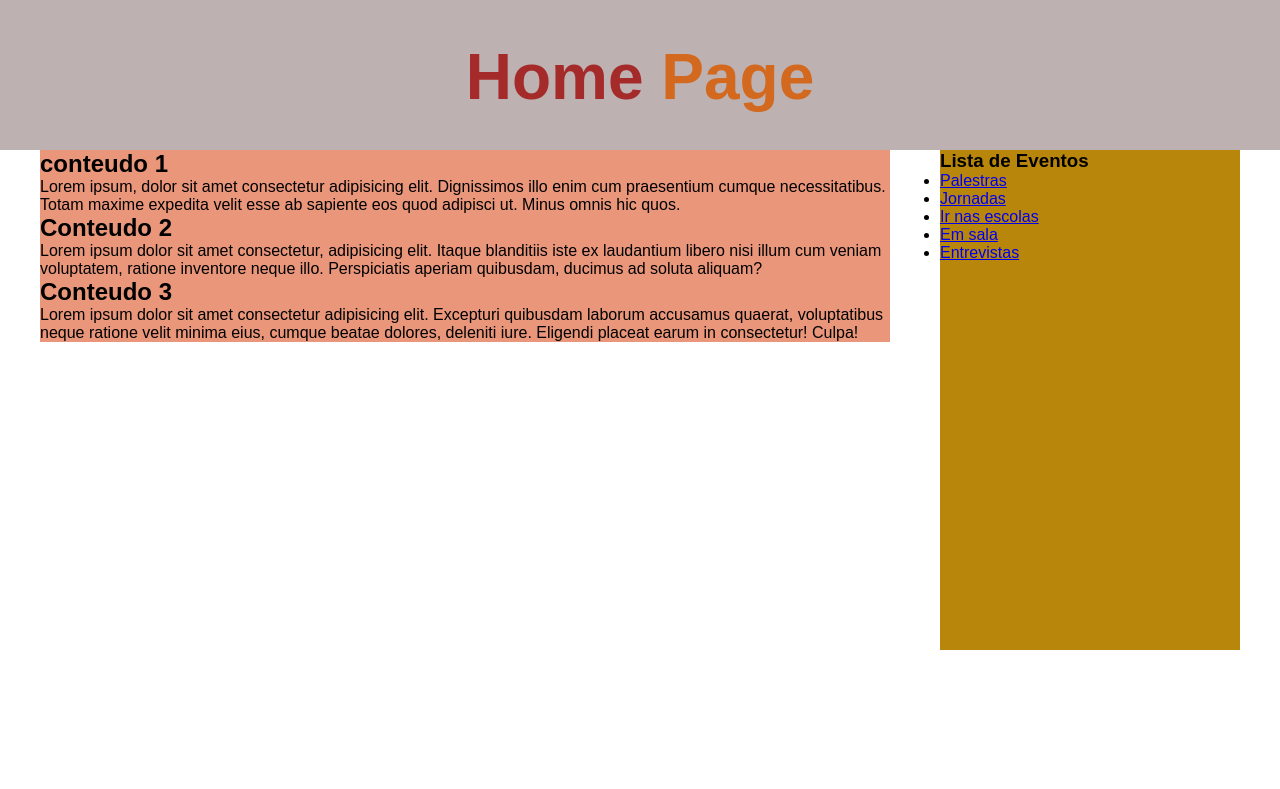
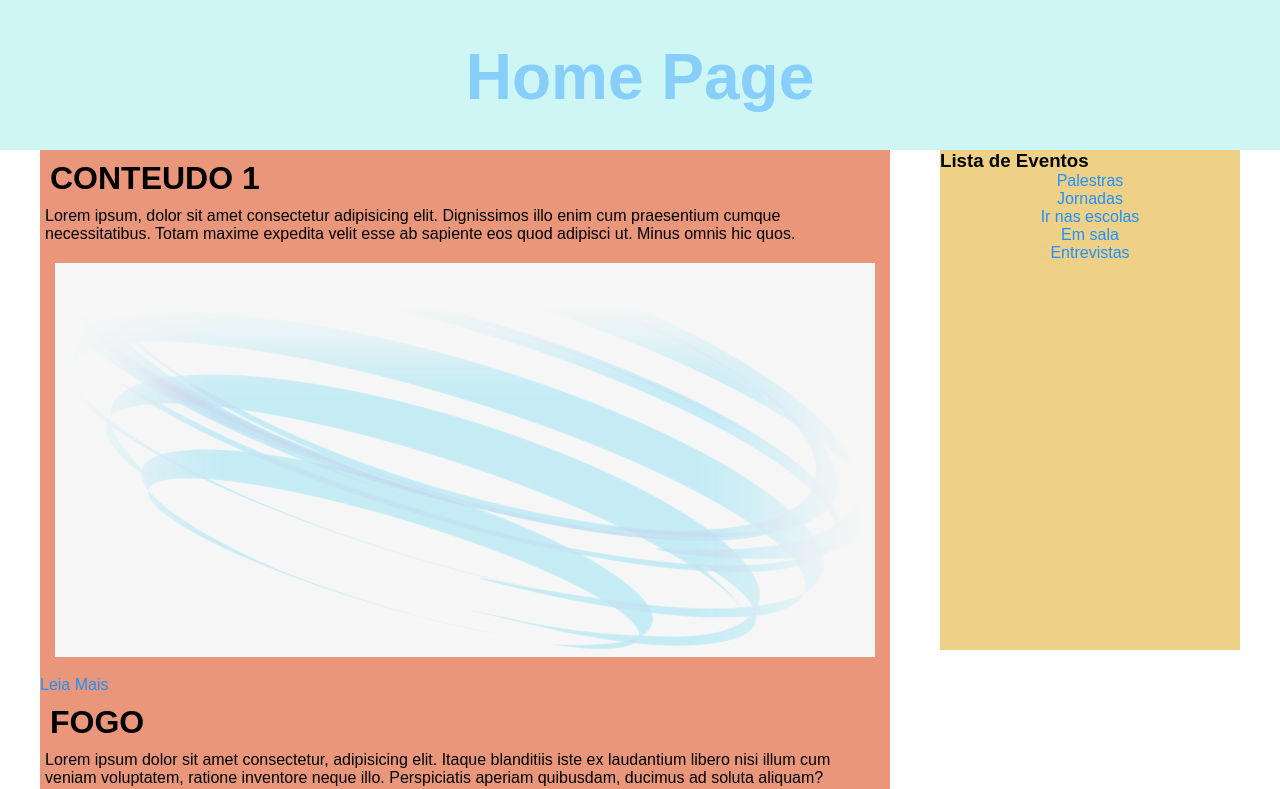
Before and after one commit to LucasSilvaTADS/Home-page, a plain HTML site: page index.html in a window 1280 px wide. Shown: the top 789 px of the page. Drawn offline with Linux system fonts and the light colour scheme.

Commit message:
começando a ganhar forma

```diff
--- a/css/estilo.css
+++ b/css/estilo.css
@@ -3,22 +3,24 @@
     margin: 0;
     padding: 0;
 }
+/*cabeçalho*/
 
 h1 {
-    color: brown;
+    color:;
     padding: 40px;
     text-align: center;
     font-size: 4em;
 }
 span {
-    color: chocolate;
+    color:#2ECCFA;
 }
 
 #cabe1 {
-    background-color: rgb(189, 177, 177);
+    background-color:#CEF6F5;
     width: auto;
     height: 150px;
 }
+/*conteudo*/
 
 #container {
     width: 1200px;
@@ -33,12 +35,63 @@ span {
 
 
 }
+#conteudo h2 {
+    font-size: 2em;
+    text-transform: uppercase;
+    padding: 10px;
+    color: ;
+}
+
+#conteudo p {
+    padding: 0px 5px 5px 5px;
+}
+
+/* barra lateral*/
 
 #barra-lateral {
     width: 300px;
     height: 500px;
-    background-color: darkgoldenrod;
+    background-color: rgb(238, 209, 135);
     float: right;
 
+}
+#barra-lateral ul li {
+    text-align: center;
+    list-style: none;
+}
+/*imagens*/
+img {
+    padding: 15px;
+}
+
+iframe {
+    width: 800px;
+    height: 500px;
+    padding: 20px;
 
 }
+
+/* radape */
+
+footer {
+    background-color: rgb(226, 226, 226);
+    clear: both;
+    text-align: center;
+    height: 30px;
+    padding-top: 10px;
+}
+
+/* links */
+
+* a {
+    text-decoration: none;
+}
+#barra-lateral a:visited, a:link{
+    color: dodgerblue;
+}
+#barra-lateral a:hover{
+    color: #00FFFF;
+}
+#cabe1 a {
+    color: lightskyblue;
+}
--- a/index.html
+++ b/index.html
@@ -7,24 +7,30 @@
     <title>Home Page</title>
 </head>
 <body>
-    <div id="cabecalho">
+    <header id="cabecalho">
         <div id="cabe1">
-            <h1>Home <span> Page </span></h1>
+            <a href="index.html"><h1>  Home Page </h1></a>
         </div>
 
-    </div>
+    </header>
 
-        <div id="container">
+        <nav id="container">
 
             <div id="conteudo">
                 <h2>conteudo 1</h2>
                 <p>Lorem ipsum, dolor sit amet consectetur adipisicing elit. Dignissimos illo enim cum praesentium cumque necessitatibus. Totam maxime expedita velit esse ab sapiente eos quod adipisci ut. Minus omnis hic quos.</p>
 
-                <h2>Conteudo 2</h2>
+                <img src="imagens/forma.png" >
+
+                <a href="#">Leia Mais</a>
+
+                <h2>Fogo </h2>
                 <p>Lorem ipsum dolor sit amet consectetur, adipisicing elit. Itaque blanditiis iste ex laudantium libero nisi illum cum veniam voluptatem, ratione inventore neque illo. Perspiciatis aperiam quibusdam, ducimus ad soluta aliquam?</p>
 
-                <h2>Conteudo 3</h2>
-                <p>Lorem ipsum dolor sit amet consectetur adipisicing elit. Excepturi quibusdam laborum accusamus quaerat, voluptatibus neque ratione velit minima eius, cumque beatae dolores, deleniti iure. Eligendi placeat earum in consectetur! Culpa!</p>
+                <img src="imagens/fogo.png" alt="">
+
+                <h2>Aula de javascript 3</h2>
+                <iframe width="560" height="315" src="https://www.youtube.com/embed/FdePtO5JSd0" frameborder="0" allow="accelerometer; autoplay; encrypted-media; gyroscope; picture-in-picture" allowfullscreen></iframe>
 
             </div>
 
@@ -38,9 +44,11 @@
                     <li><a href="#">Entrevistas</a></li>
                 </ul>
             </div>
-    </div>
+    </nav>
 
-    <div id="rodape"></div>
+    <footer id="rodape">
+        <p>&copy; 2020 - Lucas Silva</p>
+    </footer>
 
 </body>
 </html>
```
Also changed, not shown: imagens/fogo.png (added), imagens/forma.png (added).
